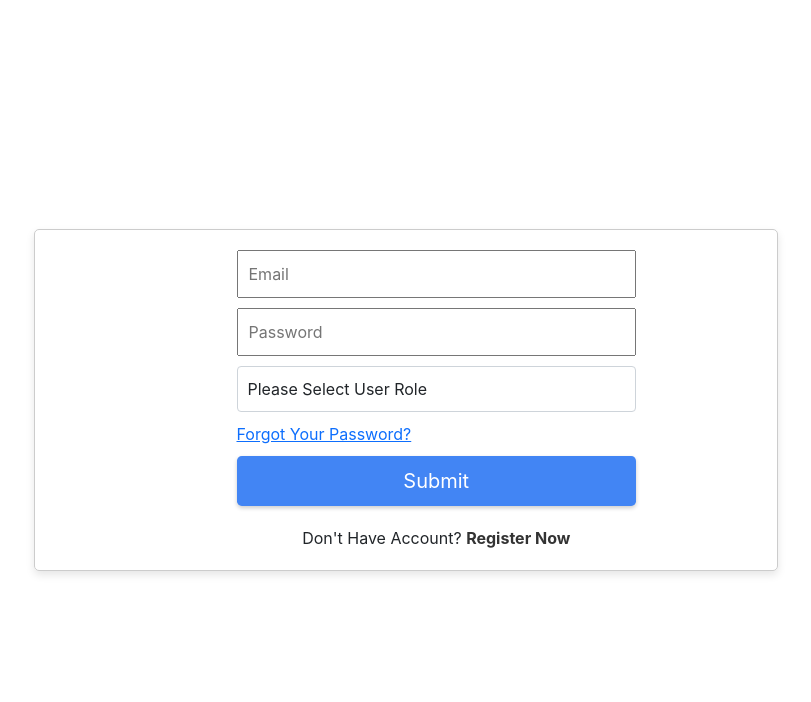
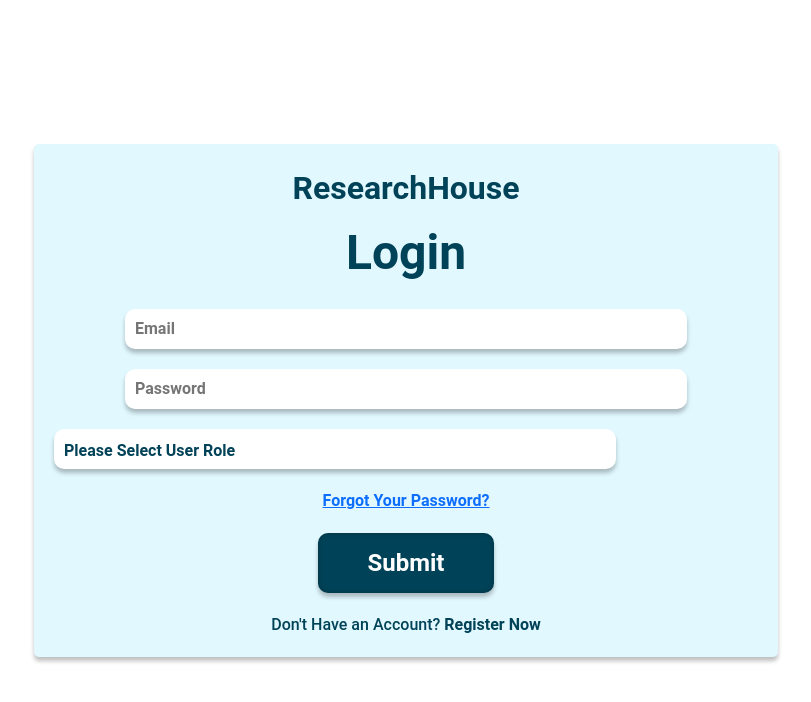
Before and after one commit to metallust/ResearchHouse, a React (Create React App) app in the folder client/: page /login in a window 1280 px wide. Shown: the top 702 px of the page, without its empty margins (234-1045 px from the left). Built offline with nearby package versions, Linux system fonts and the light colour scheme.

Commit message:
Loginpage

```diff
--- a/client/src/components/Addstudent.js
+++ b/client/src/components/Addstudent.js
@@ -2,7 +2,7 @@
 import { Link } from "react-router-dom";
 
 const Addstudent = () => {
-	const [inventoryDetails, setInventoryDetails] = useState({
+	const [studentDetails, setstudentDetails] = useState({
 		itemName: "",
 		quantity: 0,
 		minQuantity: 0,
@@ -12,24 +12,24 @@
 	const [isSubmitDisabled, setSubmitDisabled] = useState(true);
 
 	const handleAddItem = () => {
-		setItemList((prevList) => [...prevList, inventoryDetails]);
-		setInventoryDetails({
-			itemName: "",
-			quantity: 0,
-			minQuantity: 0,
+		setItemList((prevList) => [...prevList, studentDetails]);
+		setstudentDetails({
+			studentName: "",
+			prn: "",
+			email: "",
 		});
 		setSubmitDisabled(false);
 	};
 
-	const handleNewInventoryRequest = () => {
+	const handleNewStudentRequest = () => {
 		// Add logic to handle the submission of all items
-		console.log("Inventory items submitted:", itemList);
+		console.log("Student Details submitted:", itemList);
 		// You can send this data to your backend or perform further actions
 	};
 
 	const handleChange = (event) => {
 		const { id, value } = event.target;
-		setInventoryDetails((prevDetails) => ({
+		setstudentDetails((prevDetails) => ({
 			...prevDetails,
 			[id]: value,
 		}));
@@ -38,55 +38,54 @@
 	return (
 		<div className='container'>
 			<form className='py-2 d-flex flex-column'>
-				<h4 className='my-1'>Add Inventory Item :</h4>
+				<h4 className='my-1'>Add Student Details :</h4>
 
 				<div className='d-flex justify-content-between flex-wrap mb-3'>
 					<div className='d-flex me-3 mb-3'>
 						<label
-							htmlFor='itemName'
+							htmlFor='studentName'
 							className='form-label align-self-center h6'
 						>
-							Item Name:
+							Name :
 						</label>
 						<input
 							type='text'
 							className='form-control ms-4'
-							id='itemName'
-							value={inventoryDetails.itemName}
+							id='studentName'
+							value={studentDetails.studentName}
 							onChange={handleChange}
 						/>
 					</div>
 					<div className='d-flex me-3 mb-3'>
 						<label
-							htmlFor='quantity'
+							htmlFor='prn'
 							className='form-label align-self-center h6'
 						>
-							Quantity:
+							PRN :
 						</label>
 						<input
-							type='number'
+							type='text'
 							className='form-control ms-4'
-							id='quantity'
-							value={inventoryDetails.quantity}
+							id='prn'
+							value={studentDetails.prn}
 							onChange={handleChange}
 						/>
 					</div>
-				</div>
-
-				<div className='d-flex mb-3'>
+					<div className='d-flex me-3 mb-3'>
 						<label
-						htmlFor='minQuantity'
+							htmlFor='email'
 							className='form-label align-self-center h6'
 						>
-						Minimum Quantity:
+							Email :
 						</label>
 						<input
-						type='number'
-						className='form-control mx-2'
-						id='minQuantity'
-						value={inventoryDetails.minQuantity}
+							type='text'
+							className='form-control ms-4'
+							id='email'
+							value={studentDetails.email}
 							onChange={handleChange}
 						/>
+					</div>
 				</div>
 
 				<button
@@ -100,21 +99,21 @@
 			</form>
 
 			<div className='mt-4'>
-				<h5>Added Inventory Items:</h5>
+				<h5>Added Student Details:</h5>
 				<table className='table'>
 					<thead>
 						<tr>
-							<th>Item Name</th>
-							<th>Quantity</th>
-							<th>Minimum Quantity</th>
+							<th>Student Name</th>
+							<th>PRN</th>
+							<th>Email</th>
 						</tr>
 					</thead>
 					<tbody>
 						{itemList.map((item, index) => (
 							<tr key={index}>
-								<td>{item.itemName}</td>
-								<td>{item.quantity}</td>
-								<td>{item.minQuantity}</td>
+								<td>{item.studentName}</td>
+								<td>{item.prn}</td>
+								<td>{item.email}</td>
 							</tr>
 						))}
 					</tbody>
@@ -122,17 +121,13 @@
 
 				<button
 					className='btn btn-primary me-2'
-					onClick={handleNewInventoryRequest}
+					onClick={handleNewStudentRequest}
 					type='button'
 					disabled={isSubmitDisabled}
 				>
 					Submit
 				</button>
-				<Link
-					to={"/Wards/Inventory"}
-					className='btn btn-secondary'
-					role='button'
-				>
+				<Link to={""} className='btn btn-secondary' role='button'>
 					Cancel
 				</Link>
 			</div>
--- a/client/src/components/Loginpage.js
+++ b/client/src/components/Loginpage.js
@@ -7,76 +7,191 @@
 	};
 
 	return (
-		<section className="login-box custom" style={{ display: "flex", justifyContent: "center", alignItems: "center", minHeight: "100vh" }}>
-			<div className="container">
-				<div className="row">
-					{/* SIH Details */}
-					<div className="intro clearfix">
-						<div className="offset-md-2 offset-lg-2 col-lg-8 col-md-8 col-sm-12 col-xs-12">
+		<section
+			className='login-box custom'
+			style={{
+				display: "flex",
+				justifyContent: "center",
+				alignItems: "center",
+				minHeight: "100vh",
+			}}
+		>
+			<div className='container'>
+				<div className='row'>
+					<div className='intro clearfix'>
+						<div className='offset-md-2 offset-lg-2 col-lg-8 col-md-8 col-sm-12 col-xs-12'>
 							<form
-								className="form-horizontal"
-								role="form"
-								method="POST"
-								action=""
-								id="thisform"
+								className='form-horizontal'
+								role='form'
+								method='POST'
+								action=''
+								id='thisform'
 								onSubmit={handleSubmit}
 								style={{
-									border: "1px solid #ccc",
+									border: "none",
 									padding: "20px",
 									borderRadius: "5px",
-									boxShadow: "0px 4px 8px rgba(0, 0, 0, 0.1)", // Adding shadow
+									boxShadow:
+										"0px 4px 4px rgba(0, 0, 0, 0.25)",
+									background: "#E1F8FF",
+									fontFamily: "Roboto, sans-serif",
+									textAlign: "center",
 								}}
 							>
-								{/* Centered and colored heading */}
-								<input type="hidden" name="_token" value="Ryxu4VJXvwNk8YtbUJjaZsMFfDCVtdRmknwOZ1Xx" />
-								<div className="row type_margin">
-									<div className="offset-md-3 offset-md-3 col-lg-7 col-md-7 col-sm-12 col-xs-12">
-										{/* Rest of your form content */}
-										<div className="col-lg-12 col-md-12 col-sm-12 col-xs-12 div_spacing">
-											<input placeholder="Email" type="text" id="email" name="email" value="" className="form-control-login input_box" style={{ width: "100%", padding: "10px", marginBottom: "10px" }} />
-										</div>
-										{/* Password Input */}
-										<div className="col-lg-12 col-md-12 col-sm-12 col-xs-12 div_spacing">
-											<input placeholder="Password" id="password" type="password" name="password"  className="form-control-login input_box" style={{ width: "100%", padding: "10px", marginBottom: "10px" }} />
-										</div>
-										{/* User Role Select */}
-										<div className="col-lg-12 col-md-12 col-sm-12 col-xs-12 div_spacing">
-											<select name="role" className="form-control input_box" style={{ width: "100%", padding: "10px", marginBottom: "10px" }}>
-												<option value="">Please Select User Role</option>
-												{/* Add options here */}
-											</select>
-											{/* Forgot Password Link */}
-											<span style={{ display: "block", marginBottom: "10px" }}>
-												<a href="">Forgot Your Password?</a>
-											</span>
-										</div>
-										{/* Submit Button */}
-										<div className="col-lg-12 col-md-12 col-sm-12 col-xs-12 div_spacing">
+								<div className='col-lg-12 col-md-12 col-sm-12 col-xs-12 div_spacing'>
+									<p
+										style={{
+											fontSize: "32px",
+											fontWeight: "700",
+											color: "#004257",
+											fontFamily: "Roboto, sans-serif",
+											marginBottom: "5px",
+										}}
+									>
+										ResearchHouse
+									</p>
+									<p
+										style={{
+											fontSize: "48px",
+											fontWeight: "700",
+											color: "#004257",
+											fontFamily: "Roboto, sans-serif",
+											marginBottom: "20px",
+										}}
+									>
+										Login
+									</p>
 									<input
-												type="submit"
-												id="edit-submit"
-												name="op"
-												value="Submit"
-												className="form-control-login btn btn-success btn-lg"
-
+										placeholder='Email'
+										type='text'
+										id='email'
+										name='email'
+										value=''
+										className='form-control-login input_box'
 										style={{
-													width: "100%",
+											width: "562px",
+											height: "40px",
 											padding: "10px",
-													backgroundColor: "#4285F4", // Button color
+											borderRadius: "10px",
+											boxShadow:
+												"0px 4px 4px rgba(0, 0, 0, 0.25)",
 											border: "none",
-													color: "#fff",
-													boxShadow: "0px 2px 4px rgba(0, 0, 0, 0.2)", // Button shadow
+											color: "#004257",
+											fontSize: "16px",
+											fontWeight: "600",
+											fontFamily: "Roboto, sans-serif",
+											marginBottom: "20px",
 										}}
 									/>
 								</div>
-										{/* Register Link */}
-										<div className="col-lg-12 col-md-12 col-sm-12 col-xs-12 div_spacing" style={{ textAlign: "center", marginTop: "20px" }}>
-											Don't Have Account?{" "}
-											<a href="javascript:void(0)" data-toggle="modal" data-target="#Registeration_type_modal" style={{ textDecoration: "none", color: "#333", fontWeight: "bold" }}>
+								<div className='col-lg-12 col-md-12 col-sm-12 col-xs-12 div_spacing'>
+									<input
+										placeholder='Password'
+										id='password'
+										type='password'
+										name='password'
+										className='form-control-login input_box'
+										style={{
+											width: "562px",
+											height: "40px",
+											padding: "10px",
+											borderRadius: "10px",
+											boxShadow:
+												"0px 4px 4px rgba(0, 0, 0, 0.25)",
+											border: "none",
+											color: "#004257",
+											fontSize: "16px",
+											fontWeight: "600",
+											fontFamily: "Roboto, sans-serif",
+											marginBottom: "20px",
+										}}
+									/>
+								</div>
+								<div className='col-lg-12 col-md-12 col-sm-12 col-xs-12 div_spacing'>
+									<select
+										name='role'
+										className='form-control input_box'
+										style={{
+											width: "562px",
+											height: "40px",
+											padding: "10px",
+											borderRadius: "10px",
+											boxShadow:
+												"0px 4px 4px rgba(0, 0, 0, 0.25)",
+											border: "none",
+											color: "#004257",
+											fontSize: "16px",
+											fontWeight: "600",
+											fontFamily: "Roboto, sans-serif",
+											marginBottom: "20px",
+											textAlign: "left",
+										}}
+									>
+										<option value=''>
+											Please Select User Role
+										</option>
+										{/* Add options here */}
+									</select>
+									<span
+										style={{
+											display: "block",
+											marginBottom: "20px",
+											color: "#004257",
+											fontSize: "16px",
+											fontWeight: "600",
+											fontFamily: "Roboto, sans-serif",
+										}}
+									>
+										<a href=''>Forgot Your Password?</a>
+									</span>
+								</div>
+								<div className='col-lg-12 col-md-12 col-sm-12 col-xs-12 div_spacing'>
+									<input
+										type='submit'
+										id='edit-submit'
+										name='op'
+										value='Submit'
+										className='form-control-login btn btn-success btn-lg'
+										style={{
+											width: "176px",
+											height: "60px",
+											padding: "10px",
+											backgroundColor: "#004257",
+											borderRadius: "10px",
+											border: "none",
+											color: "#fff",
+											fontSize: "24px",
+											fontWeight: "600",
+											boxShadow:
+												"0px 4px 4px rgba(0, 0, 0, 0.25), inset 0px 0px 4px rgba(0, 0, 0, 0.25)",
+											fontFamily: "Roboto, sans-serif",
+											marginBottom: "20px",
+										}}
+									/>
+								</div>
+								<div className='col-lg-12 col-md-12 col-sm-12 col-xs-12 div_spacing'>
+									<span
+										style={{
+											fontSize: "16px",
+											fontWeight: "500",
+											color: "#004257",
+											fontFamily: "Roboto, sans-serif",
+										}}
+									>
+										Don't Have an Account?{" "}
+										<a
+											href='javascript:void(0)'
+											data-toggle='modal'
+											data-target='#Registeration_type_modal'
+											style={{
+												textDecoration: "none",
+												color: "#004257",
+												fontWeight: "bold",
+											}}
+										>
 											Register Now
 										</a>
-										</div>
-									</div>
+									</span>
 								</div>
 							</form>
 						</div>
```
Also changed, not shown: client/src/App.js (+76 -16 lines). Lines whose indentation alone changed are shown as unchanged.
